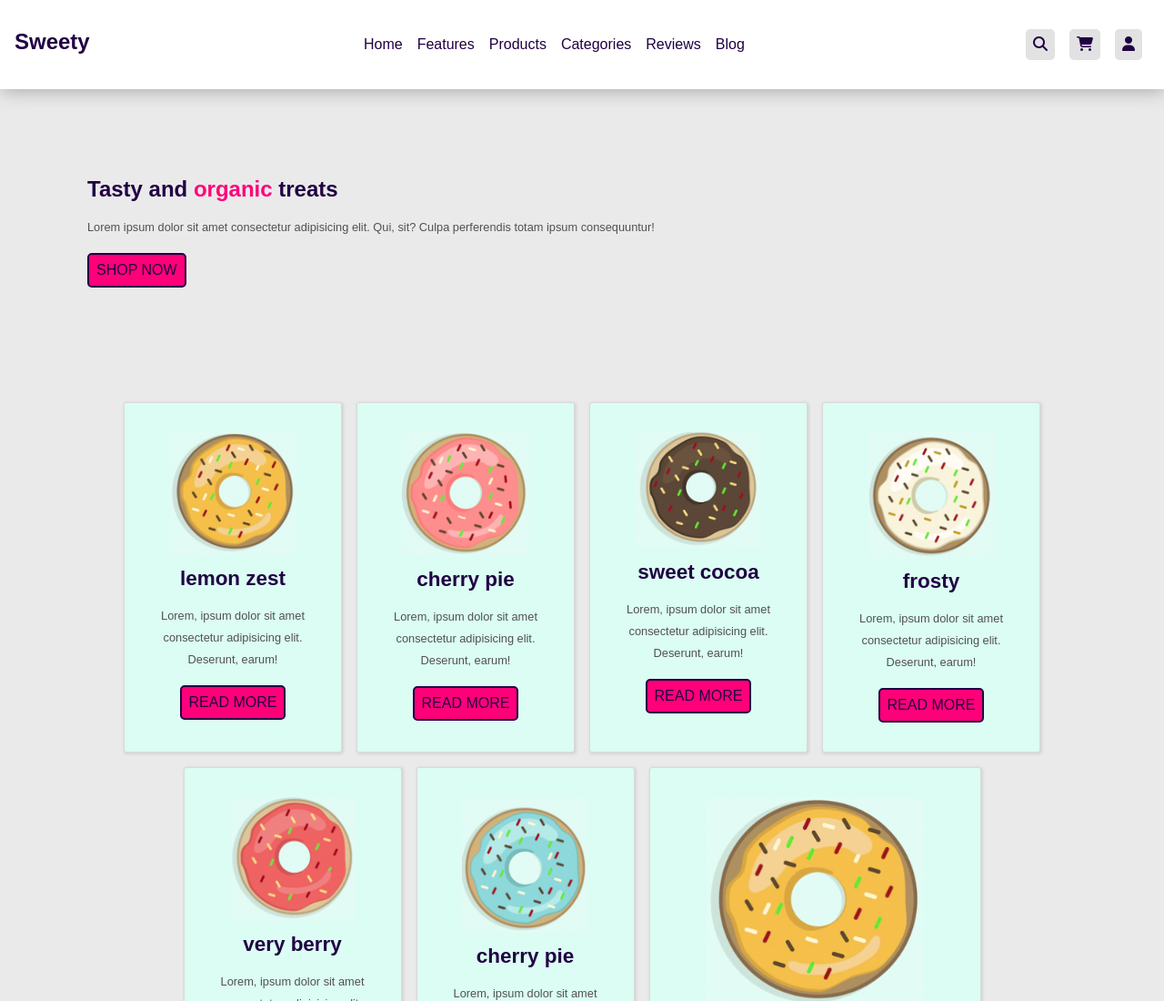
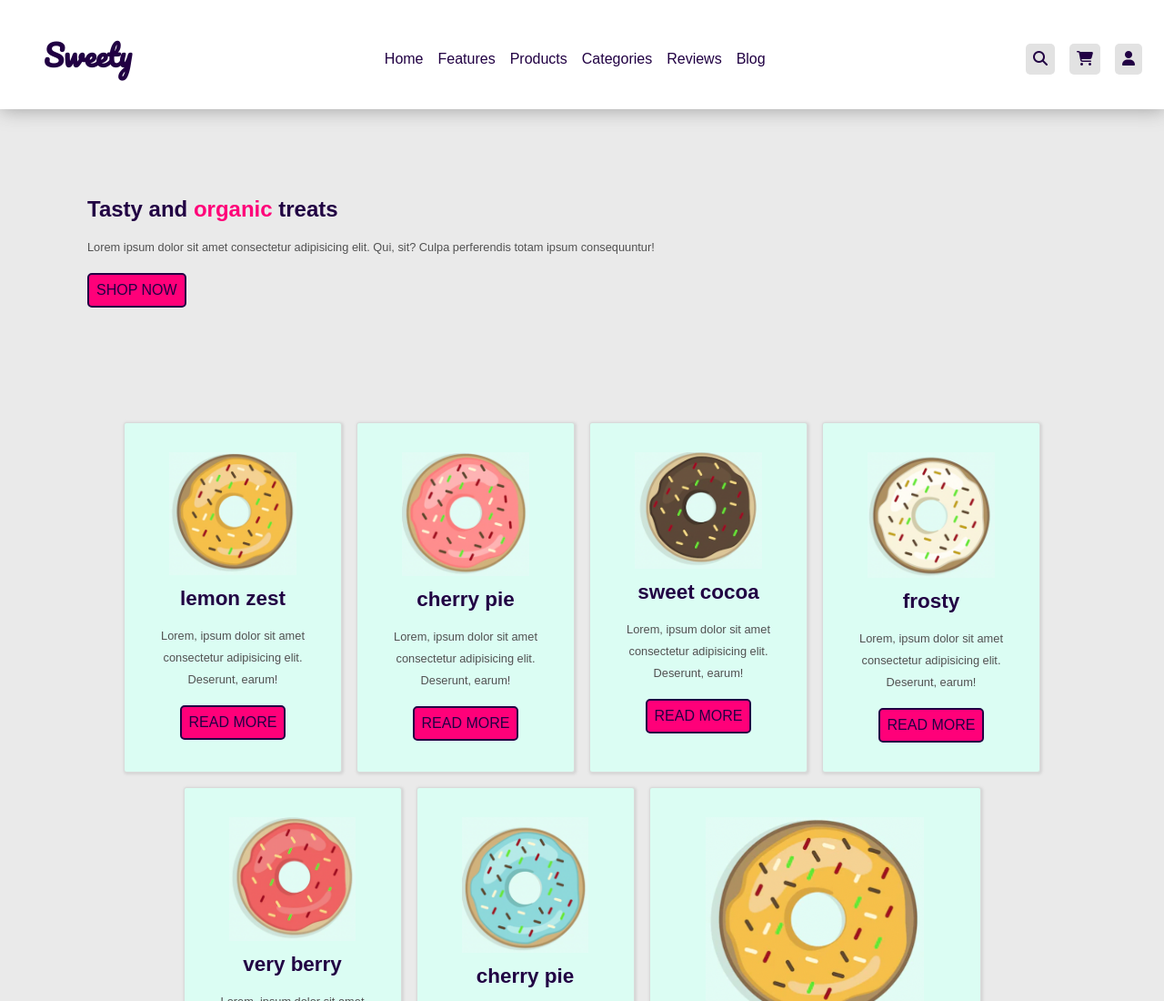
Before and after one commit to cemkgrbz/uib-sweety-layout-cemkgrbz, a plain HTML site: page index.html in a window 1280 px wide. Shown: the top 1100 px of the page at 91% size. Drawn offline with Linux system fonts and the light colour scheme.

Commit message:
modified logo font

```diff
--- a/index.html
+++ b/index.html
@@ -6,6 +6,9 @@
     <meta name="viewport" content="width=device-width, initial-scale=1.0">
     <script src="https://kit.fontawesome.com/00fd5efc4c.js" crossorigin="anonymous"></script>
     <link rel="stylesheet" href="style.css">
+    <link rel="preconnect" href="https://fonts.googleapis.com">
+    <link rel="preconnect" href="https://fonts.gstatic.com" crossorigin>
+    <link href="https://fonts.googleapis.com/css2?family=Pacifico&display=swap" rel="stylesheet">
     <title>Sweety Donuts</title>
 </head>
 <body>
--- a/style.css
+++ b/style.css
@@ -19,7 +19,14 @@ header {
     color: #210043;
 }
 
+h2 {
+    font-family: 'Pacifico', cursive;
+    font-size: 2rem;
+    padding-left: 2rem;
+}
+
 .nav-list {
+    padding-top: 1rem;
     display: flex;
     list-style-type: none;
 }
@@ -42,6 +49,7 @@ header {
 .nav-buttons {
     display: flex;
     list-style-type: none;
+    padding-top: 1rem;
 }
 
 .first-li {
```
